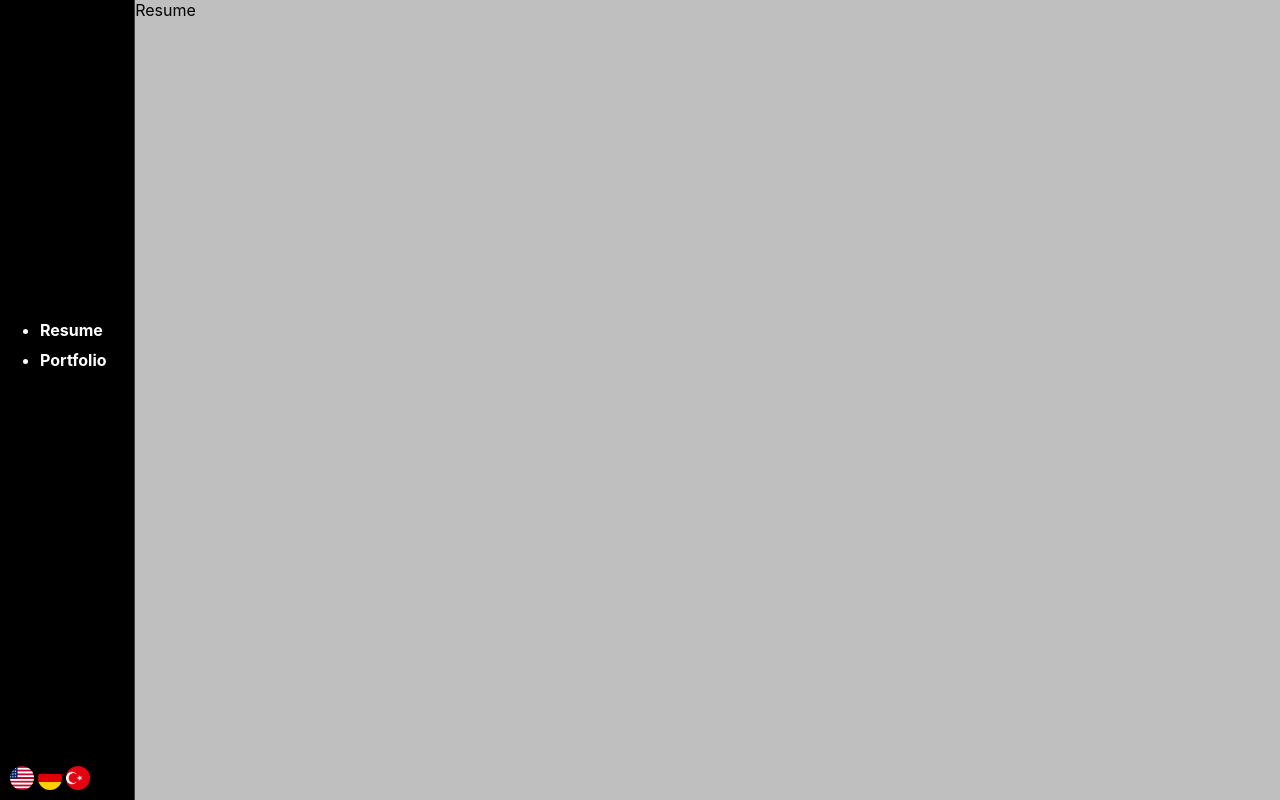
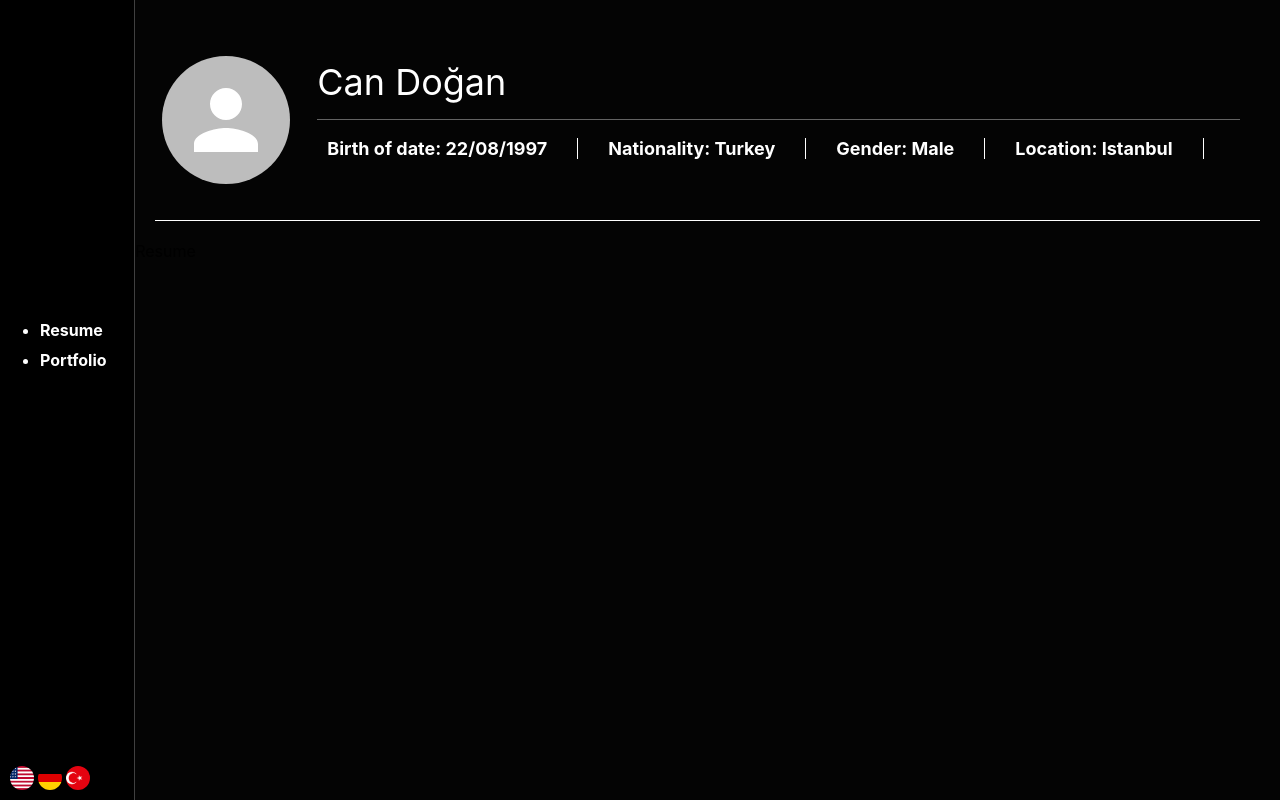
Before and after one commit to candgn/portfolio, a React (Create React App) app: page / in a window 1280 px wide. Shown: the top 800 px of the page. Built offline with nearby package versions, Linux system fonts and the light colour scheme.

Commit message:
personal info added

```diff
--- a/src/Components/Resume/Components/Info/Info.css
+++ b/src/Components/Resume/Components/Info/Info.css
@@ -0,0 +1,42 @@
+.info-container {
+  display: flex;
+  flex-direction: row;
+  border-bottom: solid 1px #ffffff;
+  margin: 20px;
+}
+
+.info-image-container {
+  flex-grow: 1;
+  height: 200px;
+  display: flex;
+  align-items: center;
+  justify-content: center;
+}
+
+.info-data-container {
+  flex-grow: 4;
+  height: 200px;
+}
+
+.info-data-container-details {
+  display: flex;
+  flex-direction: row;
+  flex-wrap: wrap;
+}
+
+.name-surname {
+  font-size: 36px;
+  padding-bottom: 15px;
+  color: #ffffff;
+  margin: 40px 20px 0px 20px;
+  border-bottom: solid 1px #ffffff60;
+}
+
+.personal-data-detail {
+  font-size: 18px;
+  font-weight: 700;
+  color: #ffffff;
+  padding-right: 30px;
+  margin-left: 30px;
+  border-right: solid 1px #ffffff;
+}
--- a/src/Components/Resume/Components/Info/Info.jsx
+++ b/src/Components/Resume/Components/Info/Info.jsx
@@ -1,8 +1,36 @@
 import React from "react";
 import { withTranslation } from "react-i18next";
+import Avatar from "@mui/material/Avatar";
+import "./Info.css";
+import PersonalInfo from "../../Constants/PersonalInfo";
 
 const Info = ({ t }) => {
-  return <div>{t("Portfolio")}</div>;
+  const personalData = [
+    { title: "birth", data: PersonalInfo.birth },
+    { title: "nationality", data: PersonalInfo.nationality },
+    { title: "gender", data: PersonalInfo.gender },
+    { title: "location", data: PersonalInfo.location },
+  ];
+  return (
+    <div className="info-container">
+      <div className="info-image-container">
+        <Avatar sx={{ width: 128, height: 128 }} alt="candogan" />
+      </div>
+      <div className="info-data-container">
+        <p className="name-surname">
+          {PersonalInfo.name} {PersonalInfo.surname}
+        </p>
+        <div className="info-data-container-details">
+          {personalData.map((data, i) => (
+            <p className="personal-data-detail" key={"personal-data-" + i}>
+              <span>{t(data.title)}: </span>
+              {t(data.data)}
+            </p>
+          ))}
+        </div>
+      </div>
+    </div>
+  );
 };
 
 export default withTranslation()(Info);
--- /dev/null
+++ b/src/Components/Resume/Constants/PersonalInfo.js
@@ -0,0 +1,15 @@
+const PERSONAL_INFO = {
+  name: "Can",
+  surname: "Doğan",
+  birth: "22/08/1997",
+  nationality: "turkey",
+  gender: "male",
+  location: "istanbul",
+  links: {
+    linkedin: "https://www.linkedin.com/in/can-doğan-238a5115a/",
+    github: "https://github.com/candgn",
+    skype: "live:can.dgn03",
+  },
+};
+
+export default PERSONAL_INFO;
--- a/src/Components/Resume/ResumeContainer.css
+++ b/src/Components/Resume/ResumeContainer.css
@@ -1,5 +1,5 @@
 .resume-container {
-  background-color: #00000040;
+  background-color: #040404;
   height: 200vh;
   width: 100%;
 }
--- a/src/Components/Resume/ResumeContainer.jsx
+++ b/src/Components/Resume/ResumeContainer.jsx
@@ -2,6 +2,8 @@ import React from "react";
 import { withTranslation } from "react-i18next";
 
 import ScrollIndicator from "../Common/ScrollIndicator/ScrollIndicator";
+
+import Info from "./Components/Info/Info";
 
 import "./ResumeContainer.css";
 
@@ -9,6 +11,7 @@ const ResumeContainer = ({ t }) => {
   return (
     <div className="resume-container">
       <ScrollIndicator />
+      <Info />
       {t("Resume")}
     </div>
   );
--- a/src/utils/translations.js
+++ b/src/utils/translations.js
@@ -3,18 +3,39 @@ const translations = {
     translation: {
       Resume: "Resume",
       Portfolio: "Portfolio",
+      birth: "Birth of date",
+      nationality: "Nationality",
+      gender: "Gender",
+      location: "Location",
+      male: "Male",
+      istanbul: "Istanbul",
+      turkey: "Turkey",
     },
   },
   tr: {
     translation: {
       Resume: "Özgeçmiş",
       Portfolio: "Portfolio",
+      birth: "Doğum tarihi",
+      nationality: "Uyruk",
+      gender: "Cinsiyet",
+      location: "Konum",
+      male: "Erkek",
+      istanbul: "İstanbul",
+      turkey: "Türkiye",
     },
   },
   de: {
     translation: {
       Resume: "Lebenslauf",
       Portfolio: "Portfolio",
+      birth: "Geburtsdatum",
+      nationality: "Nationalität",
+      gender: "Geschlecht",
+      location: "Ort",
+      male: "Man",
+      istanbul: "Istanbul",
+      turkey: "Türkei",
     },
   },
 };
```
